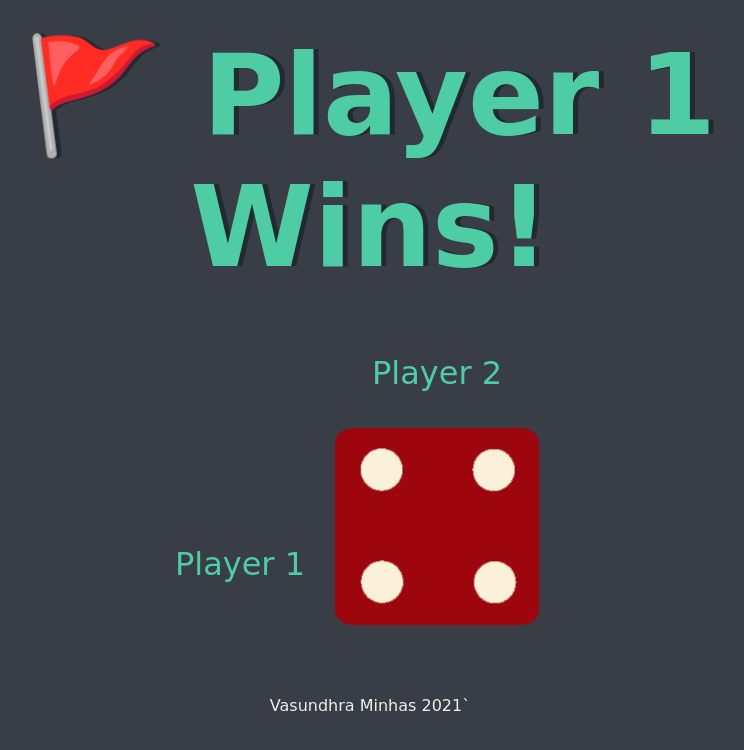
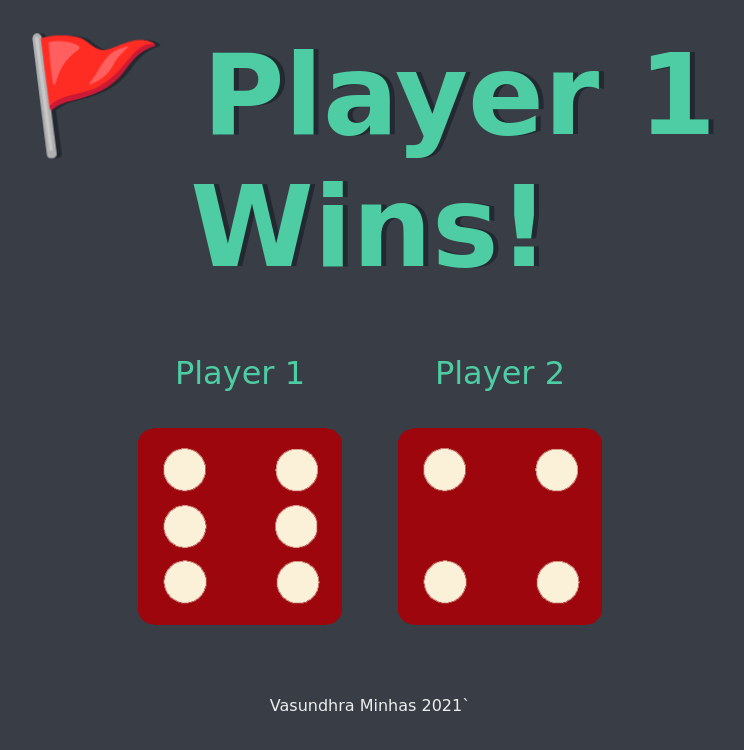
Before and after one commit to vasundhraminhas/Dice_Game, a plain HTML site: page index.html in a window 1280 px wide. Shown: the whole page, without its empty margins (270-1014 px from the left). Drawn offline with Linux system fonts and the light colour scheme; files whose address does not match are found by name.

Commit message:
Add files via upload

```diff
--- a/index.html
+++ b/index.html
@@ -13,12 +13,12 @@
 
     <div class="dice">
       <p>Player 1</p>
-      <img class="img1" src="images/dice6.png" alt="">
+      <img class="img1" src="dice6.png" alt="">
     </div>
 
     <div class="dice">
       <p>Player 2</p>
-      <img class="img2" src="images/dice6.png" alt="">
+      <img class="img2" src="dice6.png" alt="">
     </div>
 
   </div>
--- a/index.js
+++ b/index.js
@@ -1,7 +1,7 @@
 var diceNumber = Math.floor(Math.random() * 6) + 1; //1-6
 
 var randomDiceImage = "dice" + diceNumber + ".png";
-var randomImageSource = "images/" + randomDiceImage;
+var randomImageSource = randomDiceImage;
 
 var image1 = document.querySelectorAll("img")[0];
 image1.setAttribute("src", randomImageSource);
@@ -11,7 +11,7 @@ image1.setAttribute("src", randomImageSource);
 var diceNumber2 = Math.floor(Math.random() * 6) + 1; //1-6
 
 var randomDiceImage2 = "dice" + diceNumber2 + ".png";
-var randomImageSource2 = "images/" + randomDiceImage2;
+var randomImageSource2 = randomDiceImage2;
 
 var image2 = document.querySelectorAll("img")[1];
 image2.setAttribute("src", randomImageSource2);
```
